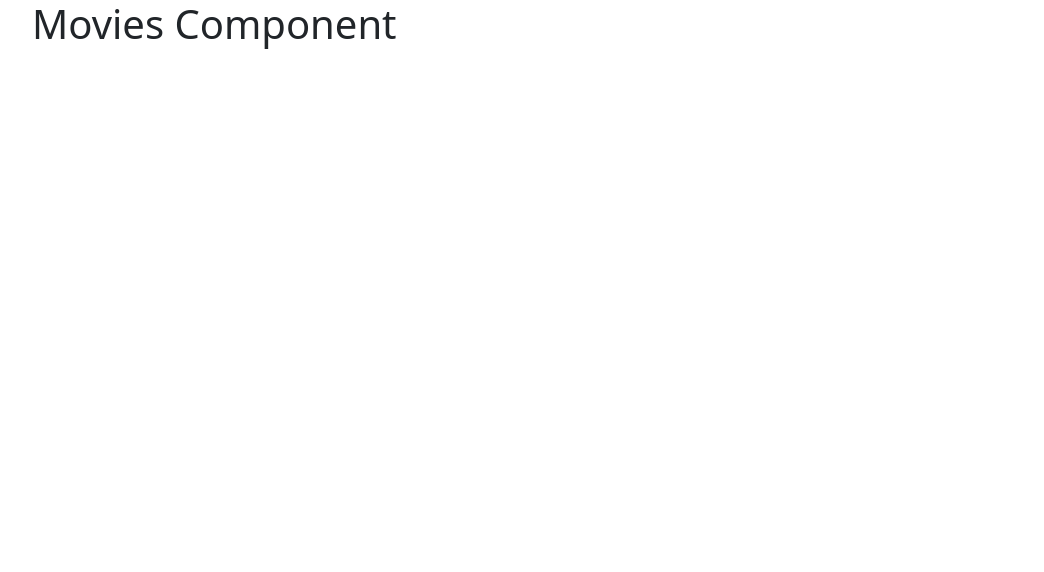
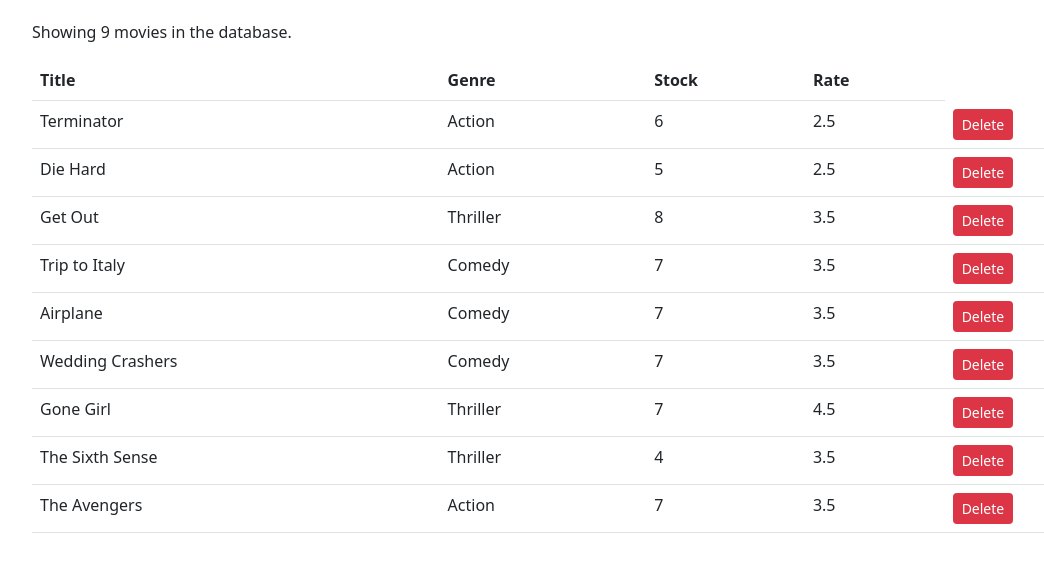
Before and after one commit to mhemanthkmr/vidly-react, a React (Create React App) app: page / in a window 1280 px wide. Shown: the top 572 px of the page, without its empty margins (50-1094 px from the left). Built offline with nearby package versions, Linux system fonts and the light colour scheme.

Commit message:
Project Completed

```diff
--- a/src/components/moviesComponent.jsx
+++ b/src/components/moviesComponent.jsx
@@ -1,9 +1,51 @@
 import React, { Component } from "react";
-
+import { getMovies } from "../services/fakeMovieService";
 class Movies extends Component {
-  state = {};
+  state = {
+    movies: getMovies(),
+  };
+  handleDelete = (movie) => {
+    const movies = this.state.movies.filter((m) => m._id !== movie._id);
+    this.setState({ movies: movies });
+  };
   render() {
-    return <h1>Movies Component</h1>;
+    const { length } = this.state.movies;
+    if (length === 0) {
+      return <p>There is No Movies in the Database.</p>;
+    }
+    return (
+      <React.Fragment>
+        <p>Showing {length} movies in the database.</p>
+        <table className="table">
+          <thead>
+            <tr>
+              <th>Title</th>
+              <th>Genre</th>
+              <th>Stock</th>
+              <th>Rate</th>
+            </tr>
+          </thead>
+          <tbody>
+            {this.state.movies.map((movie) => (
+              <tr key={movie._id}>
+                <td>{movie.title}</td>
+                <td>{movie.genre.name}</td>
+                <td>{movie.numberInStock}</td>
+                <td>{movie.dailyRentalRate}</td>
+                <td>
+                  <button
+                    onClick={() => this.handleDelete(movie)}
+                    className="btn bg-danger btn-sm text-white "
+                  >
+                    Delete
+                  </button>
+                </td>
+              </tr>
+            ))}
+          </tbody>
+        </table>
+      </React.Fragment>
+    );
   }
 }
 
--- a/src/index.css
+++ b/src/index.css
@@ -5,6 +5,7 @@
     sans-serif;
   -webkit-font-smoothing: antialiased;
   -moz-osx-font-smoothing: grayscale;
+  padding: 20px 0 0 0;
 }
 
 code {
```
